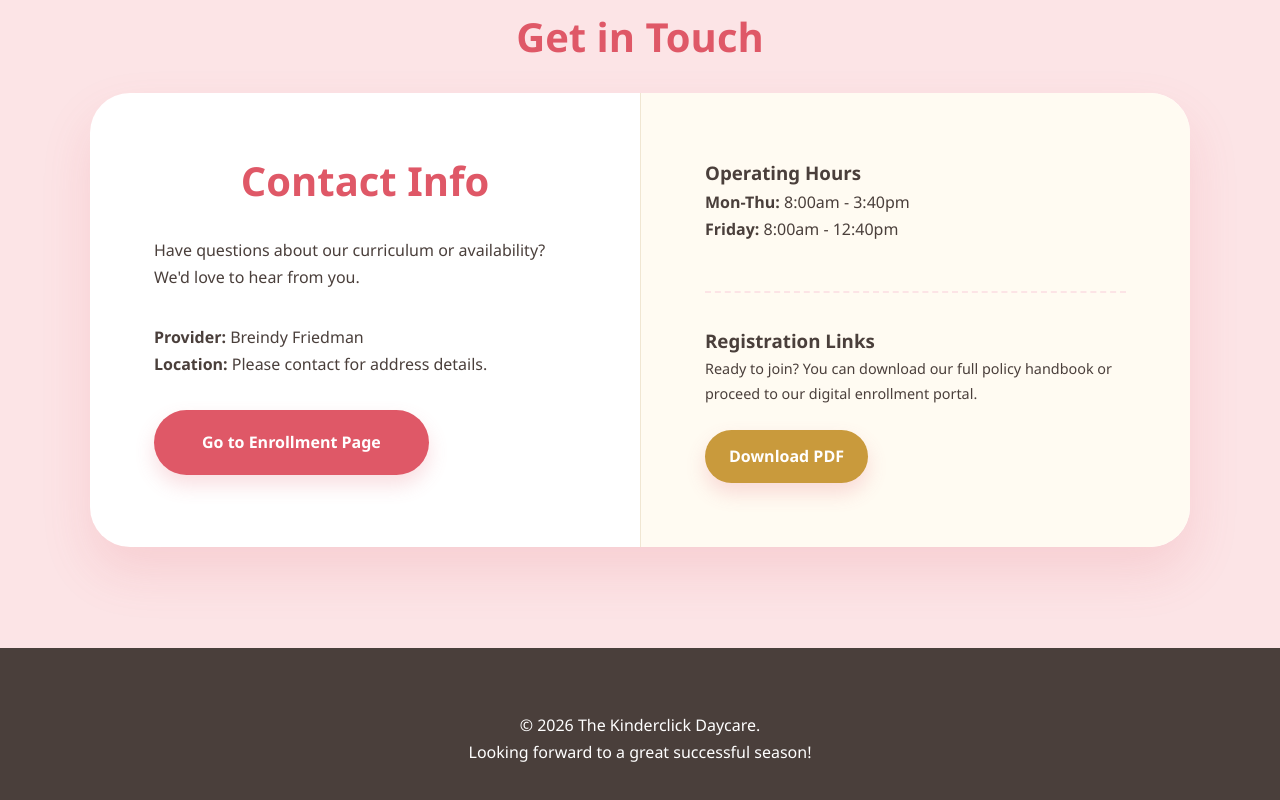
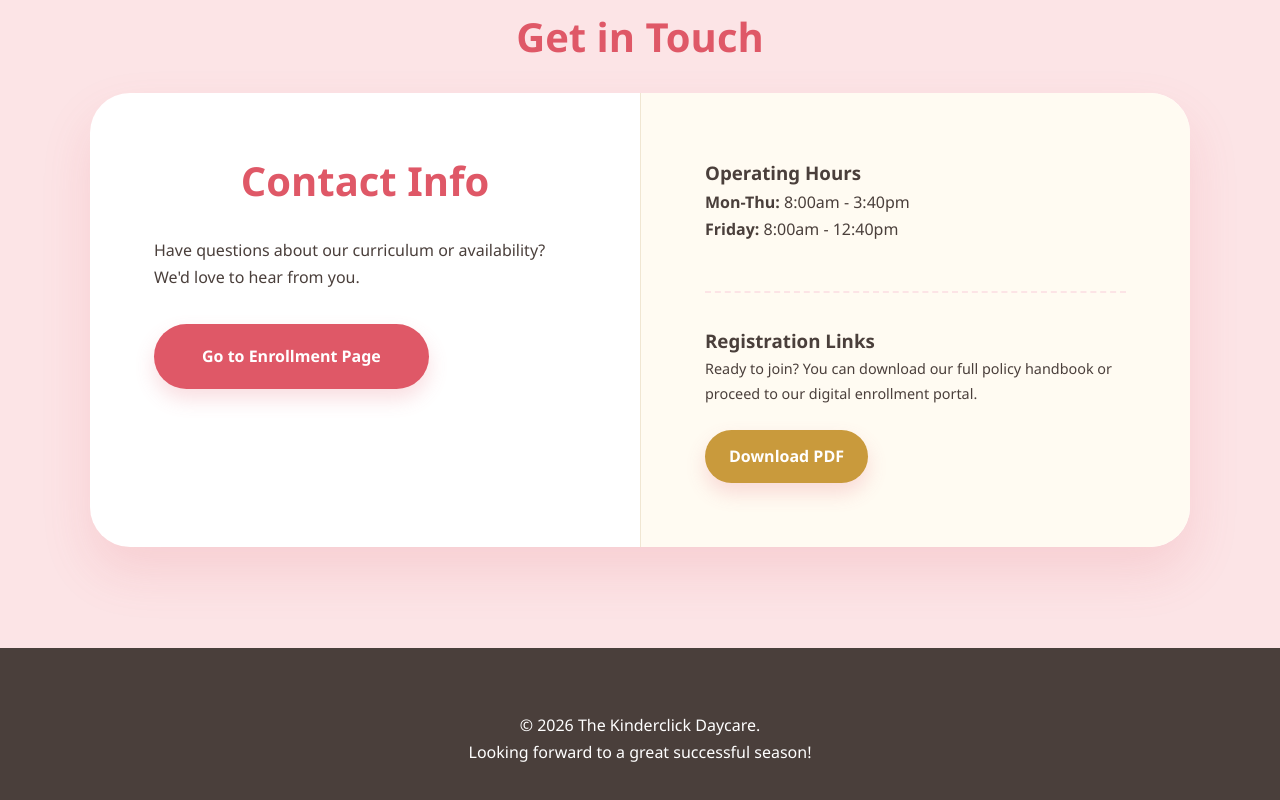
Before and after one commit to Hillelfri/thekinderclick, a plain HTML site: page index.html in a window 1280 px wide. Shown: the part 2552-3352 px from the top of the page. Drawn offline with Linux system fonts and the light colour scheme.

Commit message:
Remove name and address

```diff
--- a/index.html
+++ b/index.html
@@ -225,8 +225,8 @@
                 <div class="contact-info">
                     <h2>Contact Info</h2>
                     <p style="margin-bottom: 2rem;">Have questions about our curriculum or availability? We'd love to hear from you.</p>
-                    <p><strong>Provider:</strong> Breindy Friedman</p>
-                    <p><strong>Location:</strong> Please contact for address details.</p>
+                    <!-- <p><strong>Provider:</strong> Breindy Friedman</p>
+                    <p><strong>Location:</strong> Please contact for address details.</p> -->
                     <p style="margin-top: 2rem;">
                         <a href="Full.html" class="btn">Go to Enrollment Page</a>
                     </p>
```
